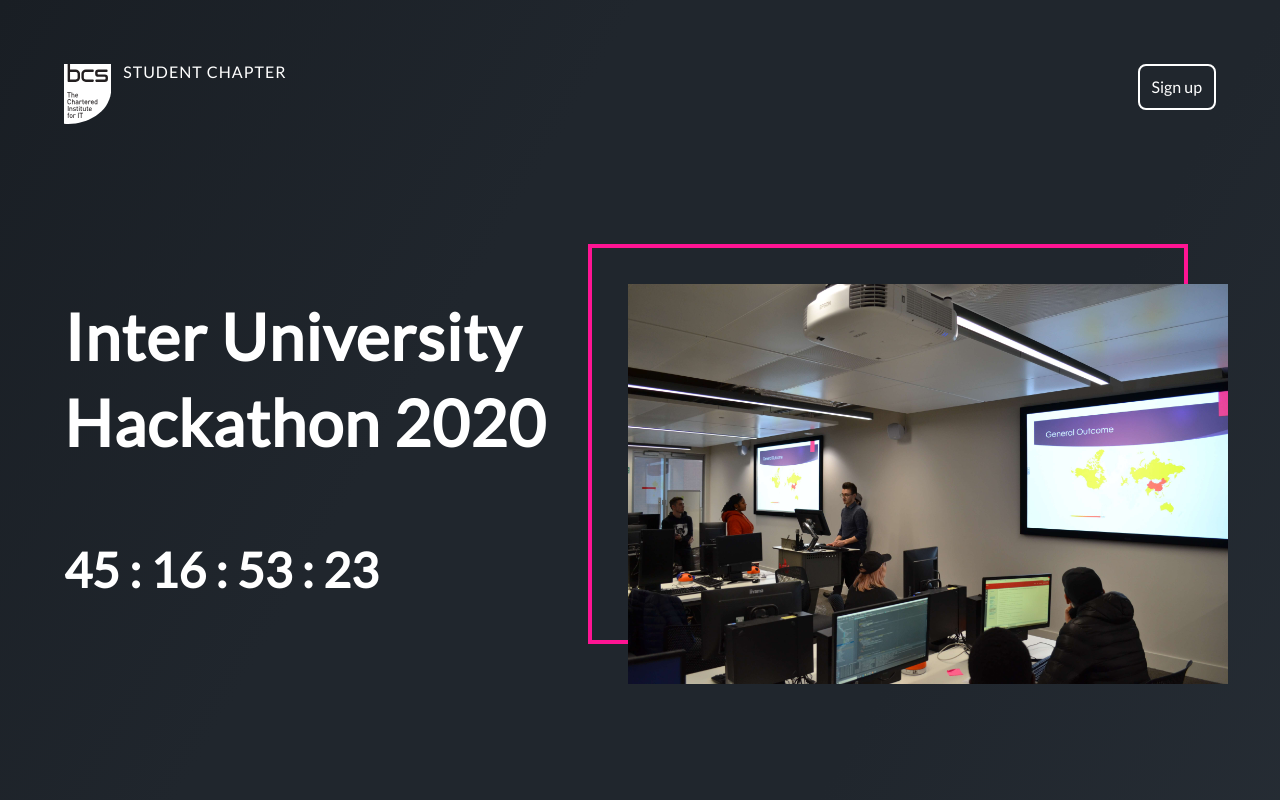
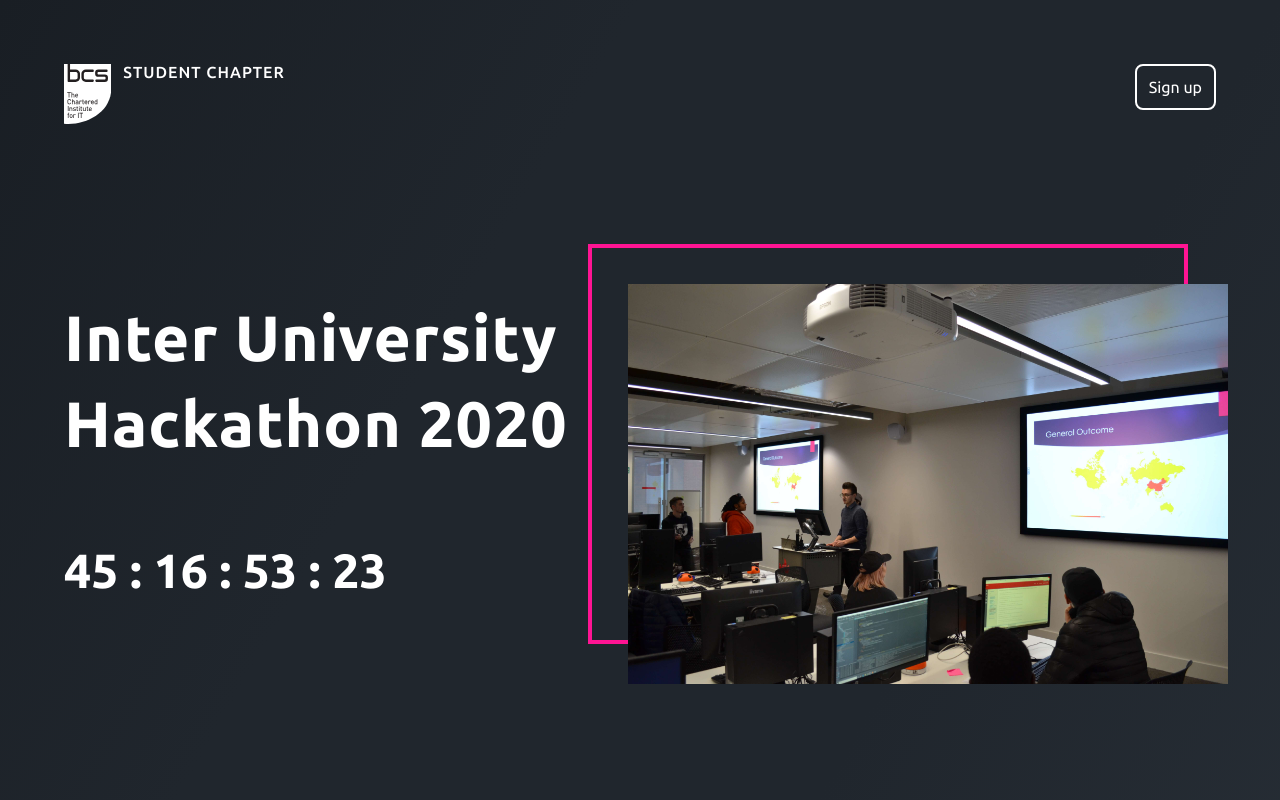
Before and after one commit to arkinem/beds-international-hackathon, a Next.js app: page / in a window 1280 px wide. Shown: the top 800 px of the page. Built offline with nearby package versions, Linux system fonts and the light colour scheme.

Commit message:
changes font to Ubuntu

```diff
--- a/components/Layout.js
+++ b/components/Layout.js
@@ -8,7 +8,7 @@
   ${reset};
 
   body {
-    font-family: "Lato";
+    font-family: "Ubuntu";
     min-height: 100vh;
     padding: 64px;
     background-image: linear-gradient(
@@ -28,7 +28,7 @@
     <Head>
       <title>Hackathon</title>
       <link
-        href="https://fonts.googleapis.com/css?family=Lato&display=swap"
+        href="https://fonts.googleapis.com/css?family=Ubuntu:400,400i,500,700&display=swap"
         rel="stylesheet"
       />
     </Head>
```
